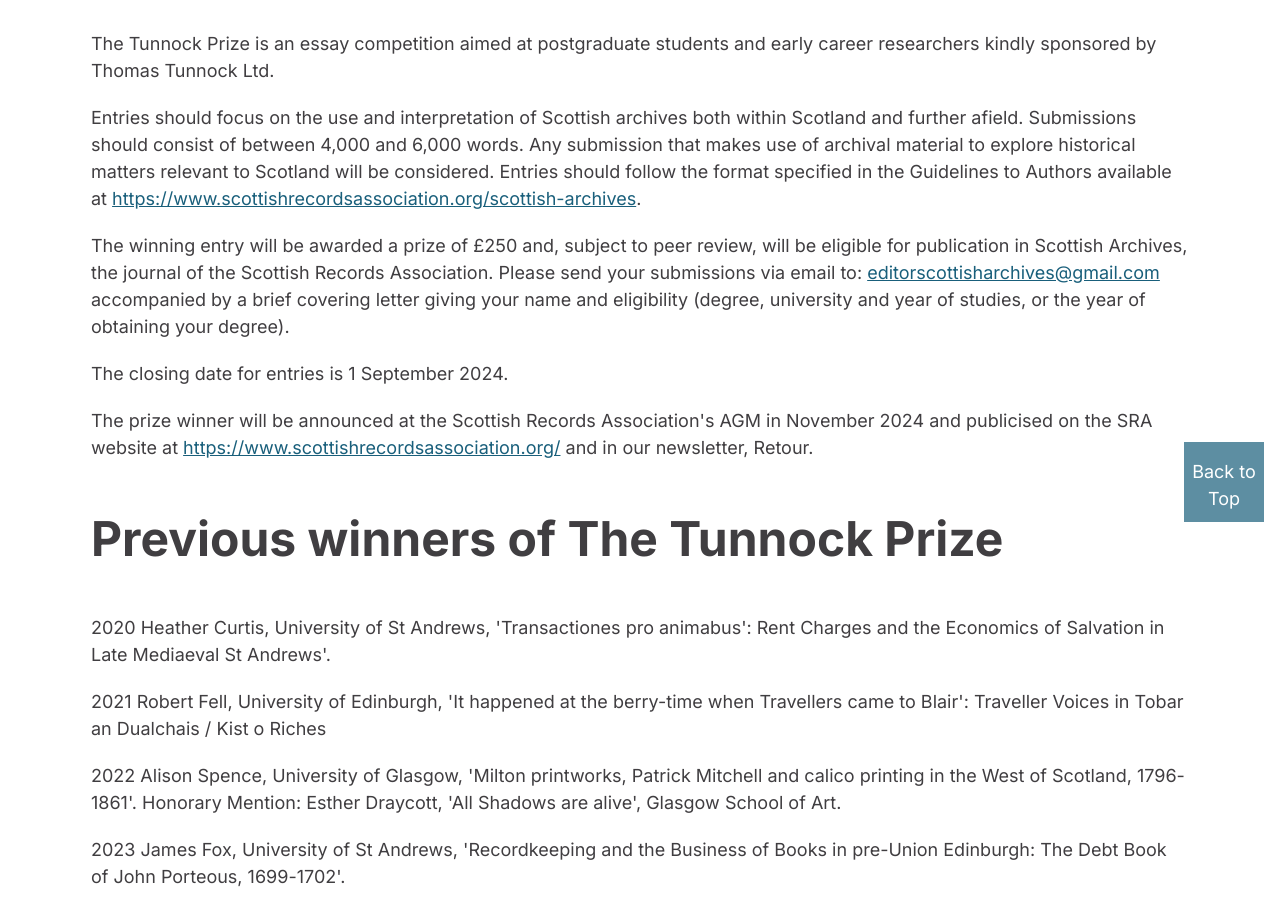
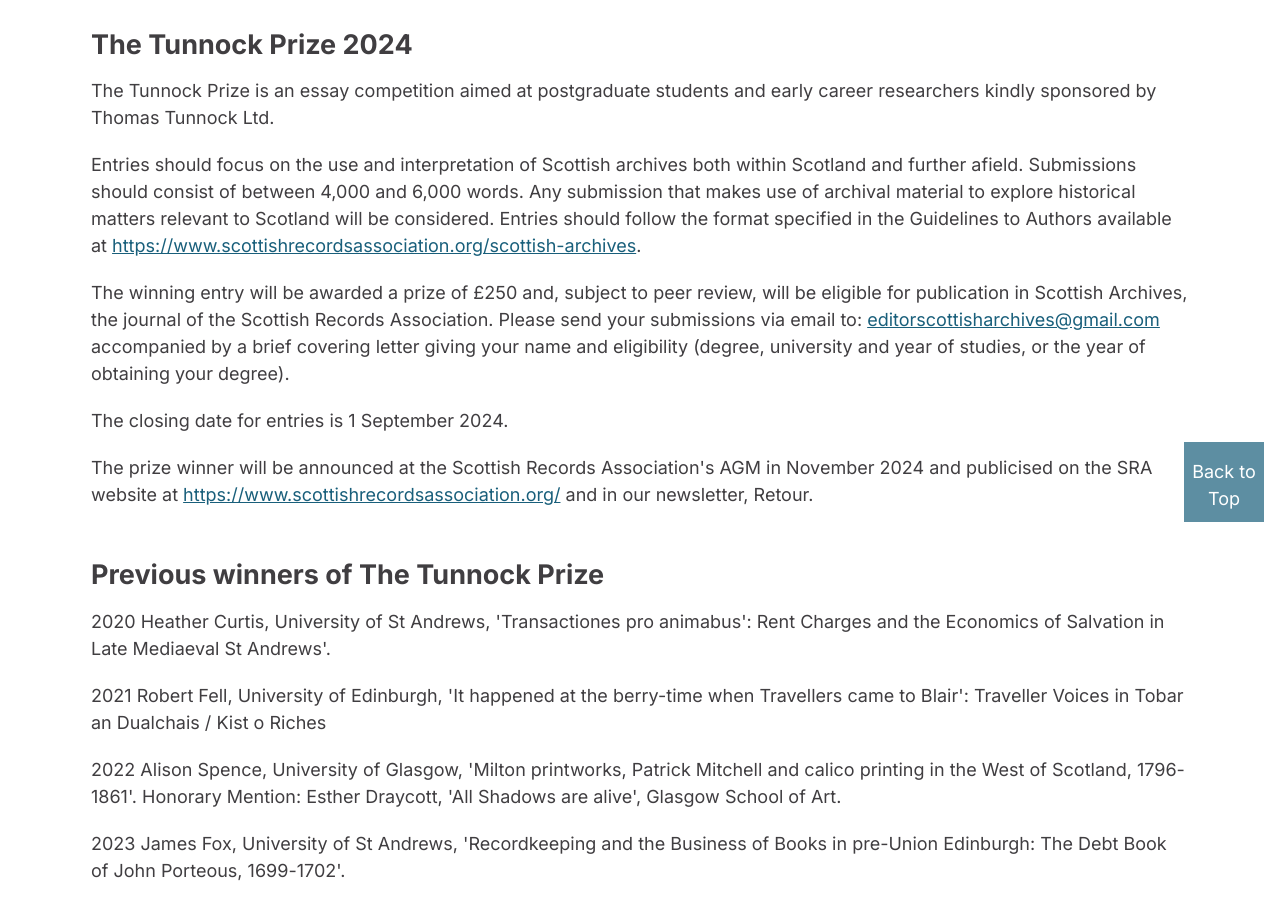
Before and after one commit to nvb33/SRA, an Eleventy site: page src/tunnock-prize.njk in a window 1280 px wide. Shown: the part 262-1161 px from the top of the page. Built offline with nearby package versions, Linux system fonts and the light colour scheme; Eleventy itself is replaced by a stand-in of ours; files that its build step writes are made by us from their sources.

Commit message:
corrected titles on the tunnock prize page

```diff
--- a/src/tunnock-prize.njk
+++ b/src/tunnock-prize.njk
@@ -9,7 +9,8 @@
 <main>
     <section>
         <div class="container flow">
-            <h1 class="section-title">The Tunnock Prize 2024</h1>
+            <h1 class="section-title">The Tunnock Prize</h1>
+            <h2>The Tunnock Prize 2024</h2>
             <p>The Tunnock Prize is an essay competition aimed at postgraduate students and early career researchers kindly sponsored by Thomas Tunnock Ltd.</p>
             <p>Entries should focus on the use and interpretation of Scottish archives both within Scotland and further afield. Submissions should consist of between 4,000 and 6,000 words. Any submission that makes use of archival material to explore historical matters relevant to Scotland will be considered. Entries should follow the format specified in the Guidelines to Authors available at <a href="https://www.scottishrecordsassociation.org/scottish-archives">https://www.scottishrecordsassociation.org/scottish-archives</a>.</p>
             <p>The winning entry will be awarded a prize of £250 and, subject to peer review, will be eligible for publication in Scottish Archives, the journal of the Scottish Records Association. Please send your submissions via email to: <a href="mailto:editorscottisharchives@gmail.com">editorscottisharchives@gmail.com</a> accompanied by a brief covering letter giving your name and eligibility (degree, university and year of studies, or the year of obtaining your degree).</p>
@@ -20,7 +21,7 @@
     </section>
     <section>
         <div class="container flow">
-            <h2 class="section-title">Previous winners of The Tunnock Prize</h2>
+            <h2>Previous winners of The Tunnock Prize</h2>
             <p>2020 Heather Curtis, University of St Andrews, 'Transactiones pro animabus': Rent Charges and the Economics of Salvation in Late Mediaeval St Andrews'.</p>
             <p>2021 Robert Fell, University of Edinburgh, 'It happened at the berry-time when Travellers came to Blair': Traveller Voices in Tobar an Dualchais / Kist o Riches</p>
             <p>2022 Alison Spence, University of Glasgow, 'Milton printworks, Patrick Mitchell and calico printing in the West of Scotland, 1796-1861'. Honorary Mention: Esther Draycott, 'All Shadows are alive', Glasgow School of Art.</p>
```
